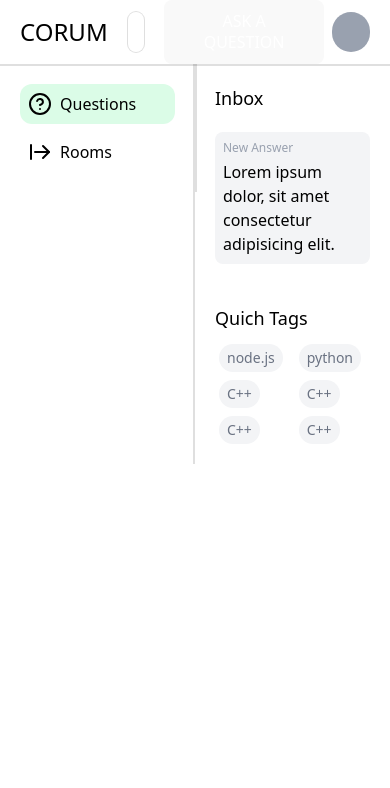
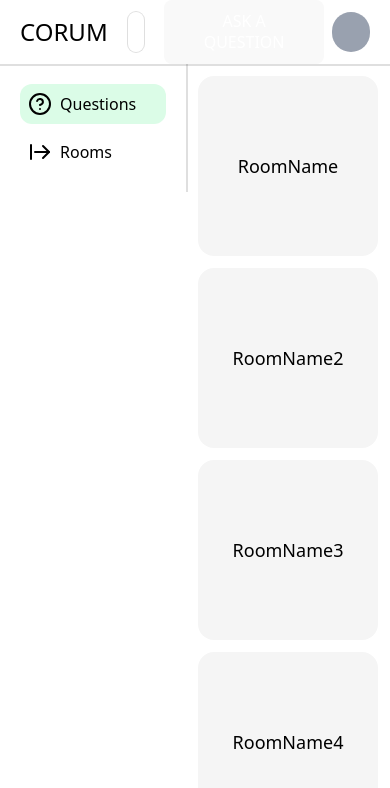
Before and after one commit to nearHaan/corum-frontend, a React (Vite) app: page /rooms in a window 390 px wide. Shown: the top 788 px of the page. Built offline with nearby package versions, Linux system fonts and the light colour scheme.

Commit message:
added room boxes

```diff
--- /dev/null
+++ b/src/components/RoomBox.tsx
@@ -0,0 +1,12 @@
+type RoomProps = {
+  id: string;
+  name: string;
+};
+
+export const RoomBox: React.FC<RoomProps> = ({ id, name }) => {
+  return (
+    <div className="h-45 w-45 bg-neutral-100 rounded-2xl flex items-center justify-center">
+      <p className="text-black text-lg">{name}</p>
+    </div>
+  );
+};
--- a/src/pages/Home/Home.tsx
+++ b/src/pages/Home/Home.tsx
@@ -6,7 +6,7 @@ import { useState } from "react";
 
 export default function HomePage() {
   const [activeTab, setActiveTab] = useState("Questions");
-  const myrooms = ["project-group", "hobby-project"];
+  // const myrooms = ["project-group", "hobby-project"];
   const quickTags = ["node.js", "python", "C++", "C++", "C++", "C++"];
   return (
     <div className="min-h-screen w-screen overflow-x-hidden flex flex-col items-center justify-center text-black">
@@ -28,7 +28,7 @@ export default function HomePage() {
         </div>
       </header>
       <main className="w-full min-h-screen h-full flex items-start justify-center">
-        <div className="w-100 h-full shadow-[2px_0px_#00000020] flex flex-col">
+        <div className="w-80 h-full shadow-[2px_0px_#00000020] flex flex-col">
           <div className="p-5 gap-y-2 flex flex-col items-center">
             <SideBarButton
               isActive={activeTab === "Questions"}
@@ -55,7 +55,7 @@ export default function HomePage() {
           </div> */}
         </div>
         <Outlet />
-        <div className="w-100 h-full shadow-[-2px_0px_#00000020] flex flex-col">
+        <div className="max-lg:hidden w-80 h-full shadow-[-2px_0px_#00000020] flex flex-col">
           <div className="p-5 w-full gap-y-2 flex flex-col">
             <p className="text-lg mb-3">Inbox</p>
             <div className="flex flex-col rounded-lg bg-gray-100 p-2">
--- a/src/pages/Home/tabs/PublicRooms.tsx
+++ b/src/pages/Home/tabs/PublicRooms.tsx
@@ -1,7 +1,15 @@
 import { Button } from "../../../components/Button";
+import { RoomBox } from "../../../components/RoomBox";
 
 export default function PublicRoomsPage() {
   return (
-    <div className="flex-1 w-full min-h-screen flex items-center justify-center font-mono"></div>
+    <div className="flex-1 w-full min-h-screen flex flex-col items-center justify-start">
+      <div className="w-full grid md:grid-cols-3 lg:grid-cols-4 gap-3 p-3">
+        <RoomBox id="123" name="RoomName" />
+        <RoomBox id="123" name="RoomName2" />
+        <RoomBox id="123" name="RoomName3" />
+        <RoomBox id="123" name="RoomName4" />
+      </div>
+    </div>
   );
 }
--- a/src/pages/Home/tabs/Questions.tsx
+++ b/src/pages/Home/tabs/Questions.tsx
@@ -22,7 +22,7 @@ export default function QuestionsPage() {
     },
   ]);
   return (
-    <div className="w-full h-full flex flex-col p-2 items-center justify-center">
+    <div className="flex-1 h-full flex flex-col p-2 items-center justify-center">
       <div className="h-10"></div>
       {questions.map((question, index) => (
         <QuestionBox
```
